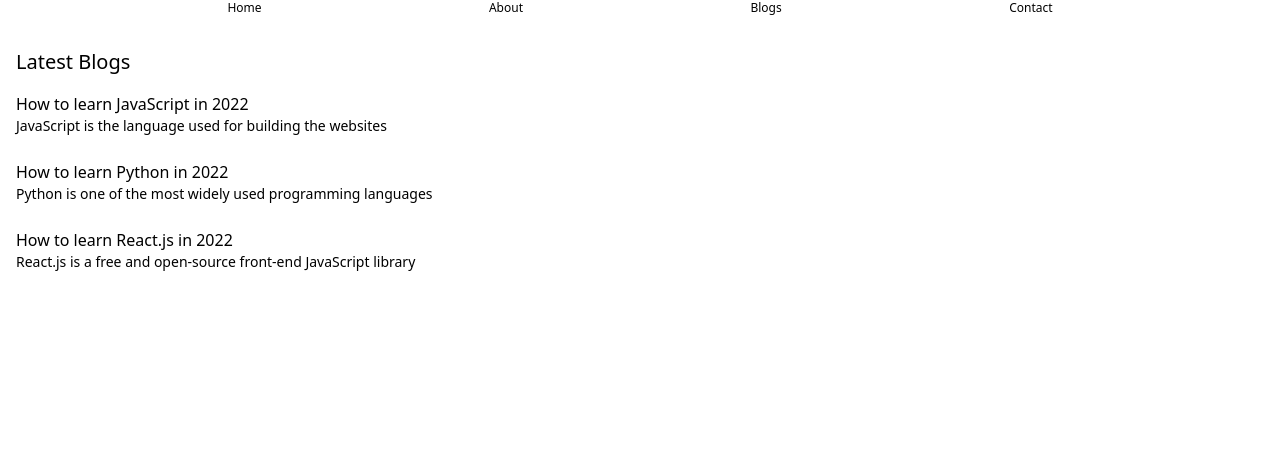
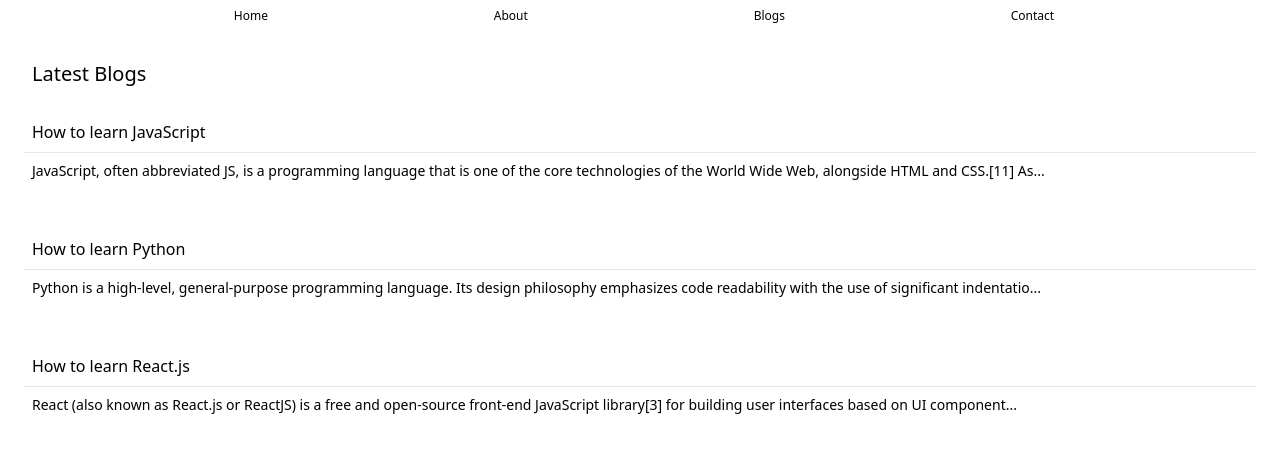
Before and after one commit to SidharthK2/coding-blog, a Next.js app: page /blogs in a window 1280 px wide. Shown: the top 452 px of the page. Built offline with nearby package versions, Linux system fonts and the light colour scheme.

Commit message:
add blog and getBlog api

```diff
--- a/blogdata/how-to-learn-js.json
+++ b/blogdata/how-to-learn-js.json
@@ -1,5 +1,6 @@
 {
   "title": "How to learn JavaScript",
   "content": "JavaScript, often abbreviated JS, is a programming language that is one of the core technologies of the World Wide Web, alongside HTML and CSS.[11] As of 2022, 98% of websites use JavaScript on the client side for webpage behavior, often incorporating third-party libraries. All major web browsers have a dedicated JavaScript engine to execute the code on users' devices. JavaScript is a high-level, often just-in-time compiled language that conforms to the ECMAScript standard.[14] It has dynamic typing, prototype-based object-orientation, and first-class functions. It is multi-paradigm, supporting event-driven, functional, and imperative programming styles. It has application programming interfaces (APIs) for working with text, dates, regular expressions, standard data structures, and the Document Object Model (DOM).",
-  "author": "Brendan Eich"
+  "author": "Brendan Eich",
+  "slug": "how-to-learn-js"
 }
--- a/blogdata/how-to-learn-py.json
+++ b/blogdata/how-to-learn-py.json
@@ -1,5 +1,6 @@
 {
   "title": "How to learn Python",
   "content": "Python is a high-level, general-purpose programming language. Its design philosophy emphasizes code readability with the use of significant indentation. Python is dynamically-typed and garbage-collected. It supports multiple programming paradigms, including structured (particularly procedural), object-oriented and functional programming. It is often described as a batteries included language due to its comprehensive standard library.[33][34] Guido van Rossum began working on Python in the late 1980s as a successor to the ABC programming language and first released it in 1991 as Python 0.9.0. Python 2.0 was released in 2000 and introduced new features such as list comprehensions, cycle-detecting garbage collection, reference counting, and Unicode support. Python 3.0, released in 2008, was a major revision that is not completely backward-compatible with earlier versions. Python 2 was discontinued with version 2.7.18 in 2020.",
-  "author": "Guido Van Rossum"
+  "author": "Guido Van Rossum",
+  "slug": "how-to-learn-py"
 }
--- a/blogdata/how-to-learn-react.json
+++ b/blogdata/how-to-learn-react.json
@@ -1,5 +1,6 @@
 {
   "title": "How to learn React.js",
   "content": "React (also known as React.js or ReactJS) is a free and open-source front-end JavaScript library[3] for building user interfaces based on UI components. It is maintained by Meta (formerly Facebook) and a community of individual developers and companies. React can be used as a base in the development of single-page, mobile, or server-rendered applications with frameworks like Next.js. However, React is only concerned with state management and rendering that state to the DOM, so creating React applications usually requires the use of additional libraries for routing, as well as certain client-side functionality.",
-  "author": "Meta"
+  "author": "Meta",
+  "slug": "how-to-learn-react"
 }
--- a/components/navbar.js
+++ b/components/navbar.js
@@ -3,7 +3,7 @@
 
 const Navbar = () => {
   return (
-    <nav className="w-screen">
+    <nav className="w-screen m-1 p-1">
       <ul className="flex justify-evenly text-xs">
         <Link href="/">
           <a>
--- /dev/null
+++ b/pages/api/blog.js
@@ -0,0 +1,15 @@
+// Next.js API route support: https://nextjs.org/docs/api-routes/introduction
+
+import * as fs from "fs";
+
+export default async function handler(req, res) {
+  let data = await fs.promises.readdir("blogdata");
+  let myFile;
+  let allBlogs = [];
+  for (let index = 0; index < data.length; index++) {
+    const item = data[index];
+    myFile = await fs.promises.readFile("blogdata/" + item, "utf-8");
+    allBlogs.push(JSON.parse(myFile));
+  }
+  res.status(200).json(allBlogs);
+}
--- a/pages/api/blogs.js
+++ /dev/null
@@ -1,12 +0,0 @@
-// Next.js API route support: https://nextjs.org/docs/api-routes/introduction
-
-import * as fs from "fs";
-
-export default function handler(req, res) {
-  fs.readdir(`blogdata`, (err, data) => {
-    if (err) {
-      res.status(500).json(err);
-    }
-    res.status(200).json(data);
-  });
-}
--- /dev/null
+++ b/pages/api/getBlog.js
@@ -0,0 +1,11 @@
+import * as fs from "fs";
+
+export default function handler(req, res) {
+  fs.readFile(`blogdata/${req.query.slug}.json`, "utf-8", (err, data) => {
+    if (err) {
+      res.status(500).json({ error: "No such blog found" });
+    }
+    console.log(req.query.slug);
+    res.status(200).json(JSON.parse(data));
+  });
+}
--- a/pages/blogpost/[slug].js
+++ b/pages/blogpost/[slug].js
@@ -1,18 +1,24 @@
-import React from "react";
+import React, { useState, useEffect } from "react";
 import { useRouter } from "next/router";
 
 const slug = () => {
+  const [blog, setBlog] = useState([]);
   const router = useRouter();
-  const { slug } = router.query;
+  useEffect(() => {
+    if (!router.isReady) return;
+    const { slug } = router.query;
+    fetch(`http://localhost:3000/api/getBlog?slug=${slug}`)
+      .then((v) => v.json())
+      .then((data) => {
+        setBlog(data);
+      });
+  }, [router.isReady]);
+
   return (
     <div className="flex flex-col max-w-md m-4 p-4 gap-1">
-      <h1 className="font-medium">Title of the page {slug}</h1>
+      <h1 className="font-medium">{blog && blog.title}</h1>
       <hr />
-      <p className="text-xs">
-        Lorem ipsum dolor sit amet consectetur adipisicing elit. Iure culpa
-        doloribus ad assumenda non, nulla repellat quas temporibus, atque sit
-        optio et eos.
-      </p>
+      <p className="text-xs">{blog && blog.content}</p>
     </div>
   );
 };
--- a/pages/blogs.js
+++ b/pages/blogs.js
@@ -1,40 +1,34 @@
-import React from "react";
+import React, { useEffect, useState } from "react";
 import Link from "next/link";
 
-const Blogs = () => {
+export default function Blogs() {
+  const [blogs, setBlogs] = useState([]);
+  useEffect(() => {
+    fetch("http://localhost:3000/api/blog")
+      .then((v) => v.json())
+      .then((data) => {
+        setBlogs(data);
+      });
+  }, []);
   return (
     <div className="flex flex-col m-2 p-2">
-      <h2 className="text-xl my-4">Latest Blogs</h2>
+      <h2 className="text-xl m-4">Latest Blogs</h2>
       <div className="blogs flex flex-col gap-6">
-        <div className="blogItem">
-          <Link href={"./blogpost/learn-js"}>
-            <h3 className="font-medium cursor-pointer">
-              How to learn JavaScript in 2022
-            </h3>
-          </Link>
-          <p className="text-sm">
-            JavaScript is the language used for building the websites
-          </p>
-        </div>
-        <div className="blogItem">
-          <h3 className="font-medium cursor-pointer">
-            How to learn Python in 2022
-          </h3>
-          <p className="text-sm">
-            Python is one of the most widely used programming languages
-          </p>
-        </div>
-        <div className="blogItem">
-          <h3 className="font-medium cursor-pointer">
-            How to learn React.js in 2022
-          </h3>
-          <p className="text-sm">
-            React.js is a free and open-source front-end JavaScript library
-          </p>
-        </div>
+        {blogs.map((item) => {
+          return (
+            <div key={item.slug} className="blogItem p-2">
+              <Link href={`./blogpost/${item.slug}`}>
+                <h3 className="font-medium cursor-pointer p-2">{item.title}</h3>
+              </Link>
+              <hr />
+
+              <p className="text-sm p-2">
+                {item.content.slice(0, 150) + "..."}
+              </p>
+            </div>
+          );
+        })}
       </div>
     </div>
   );
-};
-
-export default Blogs;
+}
--- a/pages/contact.js
+++ b/pages/contact.js
@@ -1,7 +1,11 @@
 import React from "react";
 
 const Contact = () => {
-  return <div>This is contact component</div>;
+  return (
+    <div className="flex justify-center items-center m-4 p-4 text-3xl">
+      🚧 Under Construction...{" "}
+    </div>
+  );
 };
 
 export default Contact;
```
